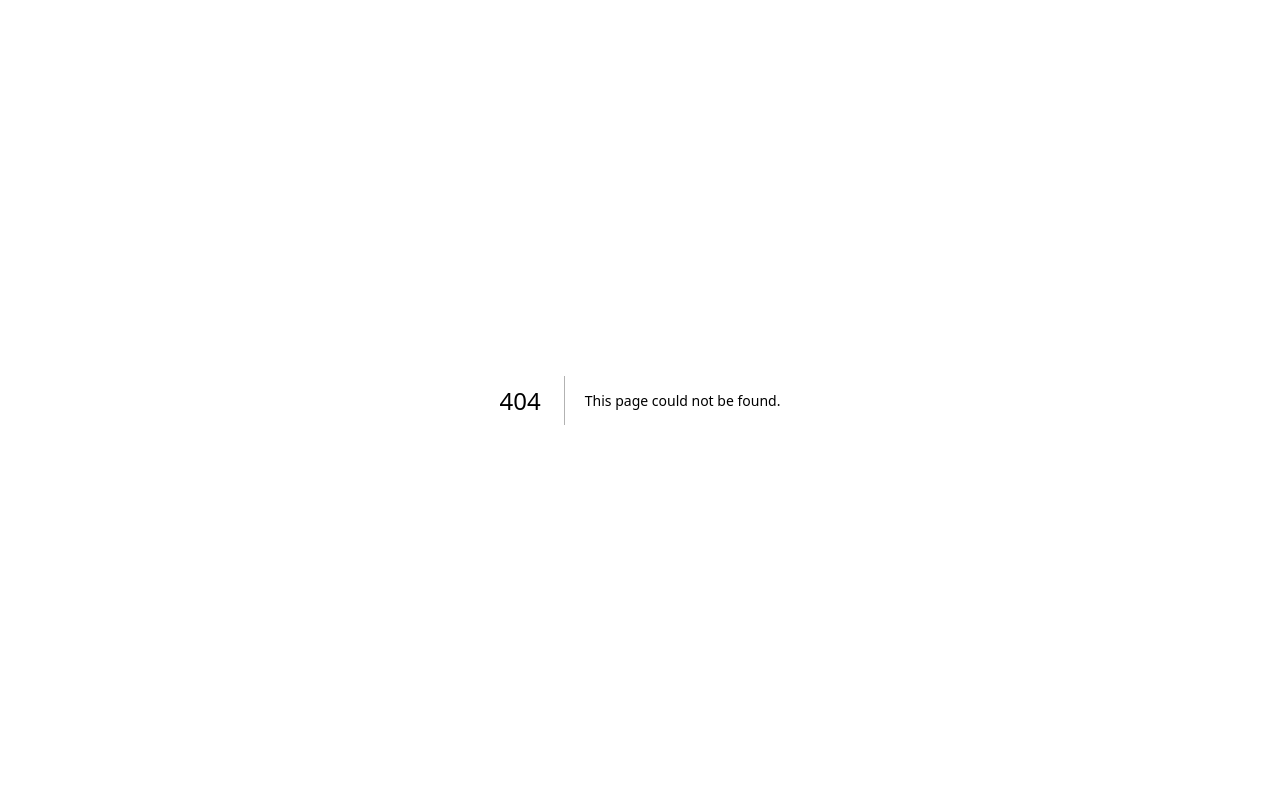
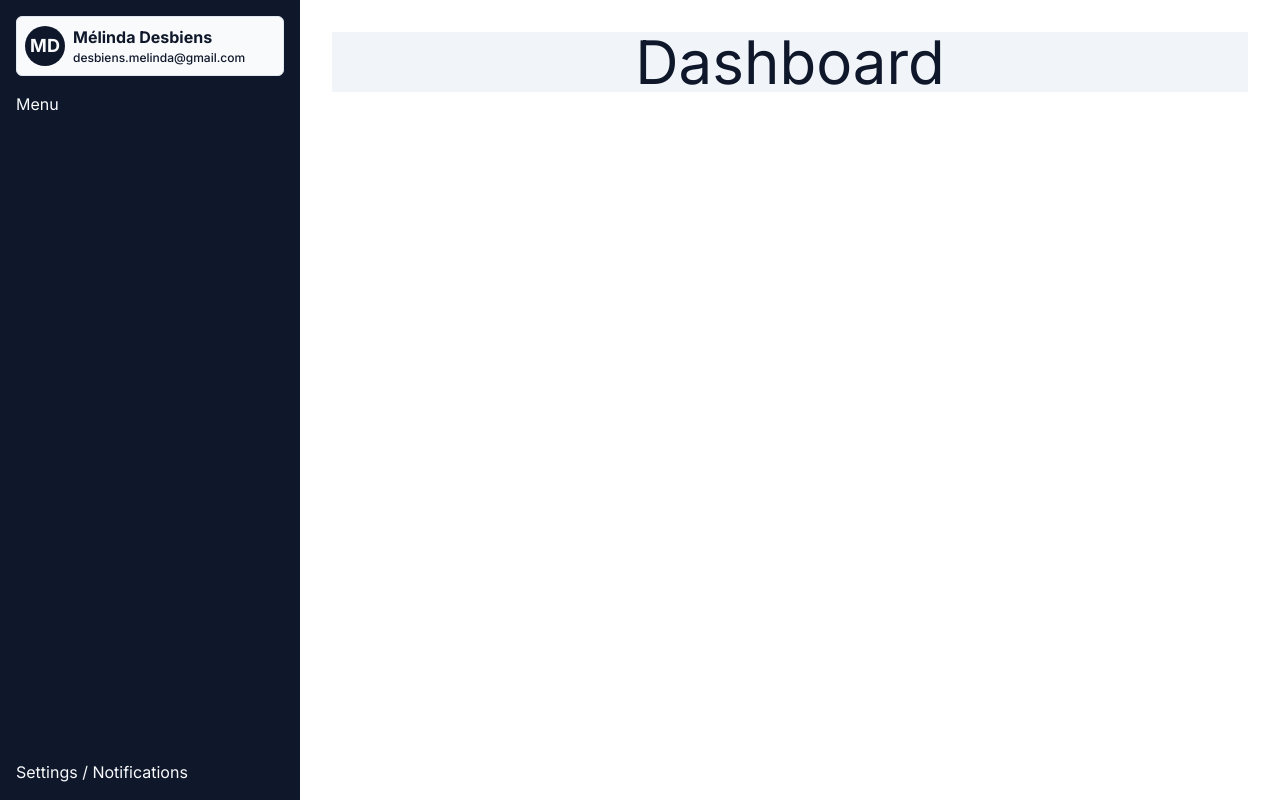
Before and after one commit to Desbiens-Mickael/Test_Eval_App, a Next.js app in the folder next-app/: page /admin/dashboard in a window 1280 px wide. Before the commit this address had no page. Built offline with nearby package versions, Linux system fonts and the light colour scheme.

Commit message:
Création du composant UserItem

```diff
--- /dev/null
+++ b/next-app/src/app/admin/dashboard/page.tsx
@@ -0,0 +1,9 @@
+export default function Dashboard() {
+  return (
+    <main className="flex flex-col items-center p-8 w-full ml-[300px]">
+      <div className="bg-secondary w-full max-w-[1500px]">
+        <h1 className="text-6xl text-primary text-center">Dashboard</h1>
+      </div>
+    </main>
+  );
+}
--- /dev/null
+++ b/next-app/src/app/admin/layout.tsx
@@ -0,0 +1,19 @@
+import SideBar from "@/components/admin/side-bar";
+import { cn } from "@/lib/utils";
+import { Metadata } from "next";
+import { Inter } from "next/font/google";
+
+export const metadata: Metadata = {
+  title: "Dashbord",
+};
+
+const inter = Inter({ subsets: ["latin"] });
+
+export default function DashboardLayout({ children }: { children: React.ReactNode }) {
+  return (
+    <div className={cn(inter.className, "flex h-screen w-full")}>
+      <SideBar />
+      {children}
+    </div>
+  );
+}
--- a/next-app/src/app/layout.tsx
+++ b/next-app/src/app/layout.tsx
@@ -1,3 +1,4 @@
+import { cn } from "@/lib/utils";
 import type { Metadata } from "next";
 import { Inter } from "next/font/google";
 import "./globals.css";
@@ -5,7 +6,10 @@ import "./globals.css";
 const inter = Inter({ subsets: ["latin"] });
 
 export const metadata: Metadata = {
-  title: "Create Next App",
+  title: {
+    template: "%s | Test Eval",
+    default: "Test Eval",
+  },
   description: "Generated by create next app",
 };
 
@@ -15,8 +19,8 @@ export default function RootLayout({
   children: React.ReactNode;
 }>) {
   return (
-    <html lang="en">
-      <body className={inter.className}>{children}</body>
+    <html lang="fr">
+      <body className={cn(inter.className, "flex flex-col h-screen")}>{children}</body>
     </html>
   );
 }
--- a/next-app/src/app/page.tsx
+++ b/next-app/src/app/page.tsx
@@ -1,6 +1,6 @@
 "use client";
 
-import FileInput from "./components/file-input";
+import FileInput from "../components/file-input";
 
 export default function Home() {
   return (
--- /dev/null
+++ b/next-app/src/components/admin/side-bar.tsx
@@ -0,0 +1,13 @@
+"use client";
+
+import UserItem from "../user-item";
+
+export default function SideBar() {
+  return (
+    <div className="fixed flex flex-col bg-primary p-4 w-[300px] min-w-[300px] min-h-screen">
+      <UserItem title="Mélinda Desbiens" description="desbiens.melinda@gmail.com" />
+      <div className="grow py-4 text-primary-foreground">Menu</div>
+      <div className="text-primary-foreground">Settings / Notifications</div>
+    </div>
+  );
+}
--- /dev/null
+++ b/next-app/src/components/ui/skeleton.tsx
@@ -0,0 +1,15 @@
+import { cn } from "@/lib/utils"
+
+function Skeleton({
+  className,
+  ...props
+}: React.HTMLAttributes<HTMLDivElement>) {
+  return (
+    <div
+      className={cn("animate-pulse rounded-md bg-muted", className)}
+      {...props}
+    />
+  )
+}
+
+export { Skeleton }
--- /dev/null
+++ b/next-app/src/components/user-item.tsx
@@ -0,0 +1,25 @@
+"use client";
+
+import Image from "next/image";
+
+interface UserItemProps {
+  title: string;
+  description: string;
+  avatarUrl?: string;
+}
+
+export default function UserItem({ title, description, avatarUrl }: UserItemProps) {
+  const initialTitle = title.split(" ").map((word) => word.split("")[0].toUpperCase());
+
+  return (
+    <div className="flex items-center gap-2 w-full border rounded-md p-2 bg-primary-foreground">
+      <div className="min-w-10 min-h-10 rounded-full bg-primary flex justify-center items-center text-lg text-primary-foreground font-bold">
+        {avatarUrl ? <Image src={avatarUrl} width={10} height={10} alt="profile" /> : initialTitle}
+      </div>
+      <div className="grow">
+        <p className="text-[16px] text-primary font-bold">{title}</p>
+        <p className="text-[12px] text-primary font-medium">{description}</p>
+      </div>
+    </div>
+  );
+}
```
Also changed, not shown: next-app/src/components/file-input.tsx (renamed from next-app/src/app/components/file-input.tsx).
